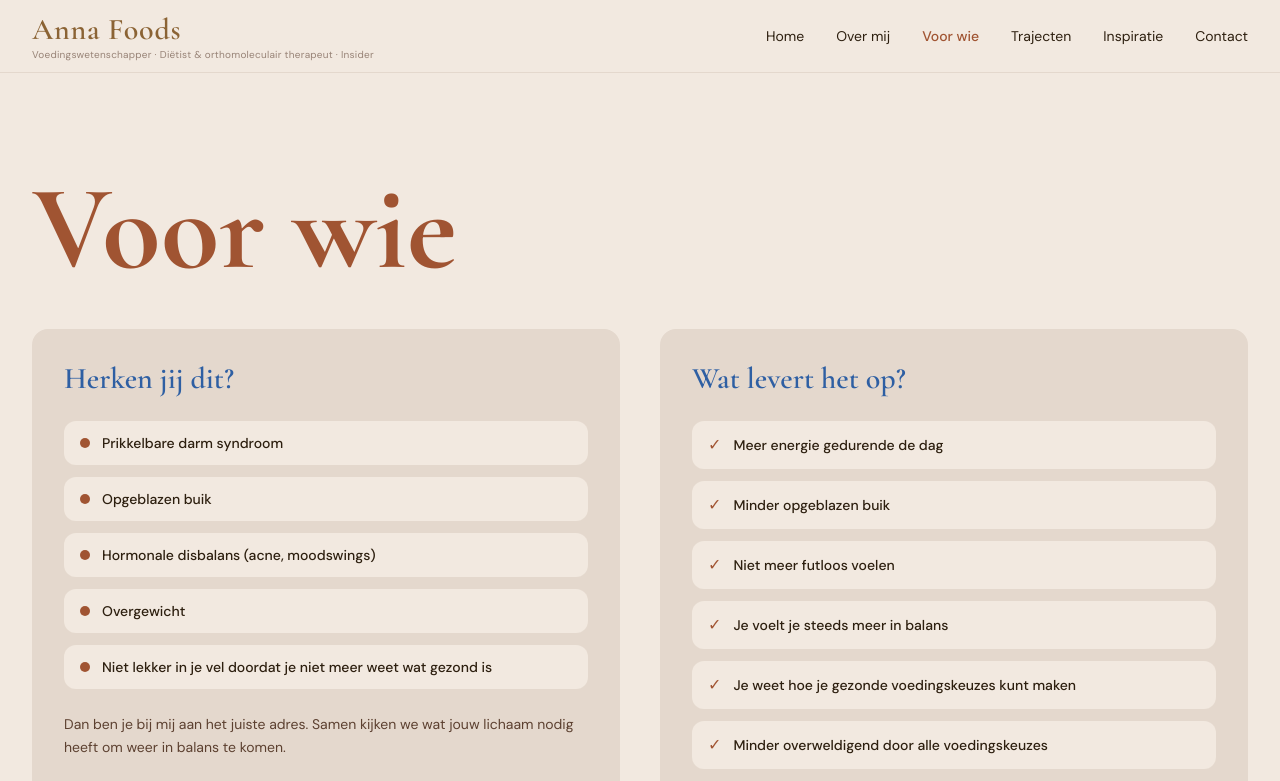
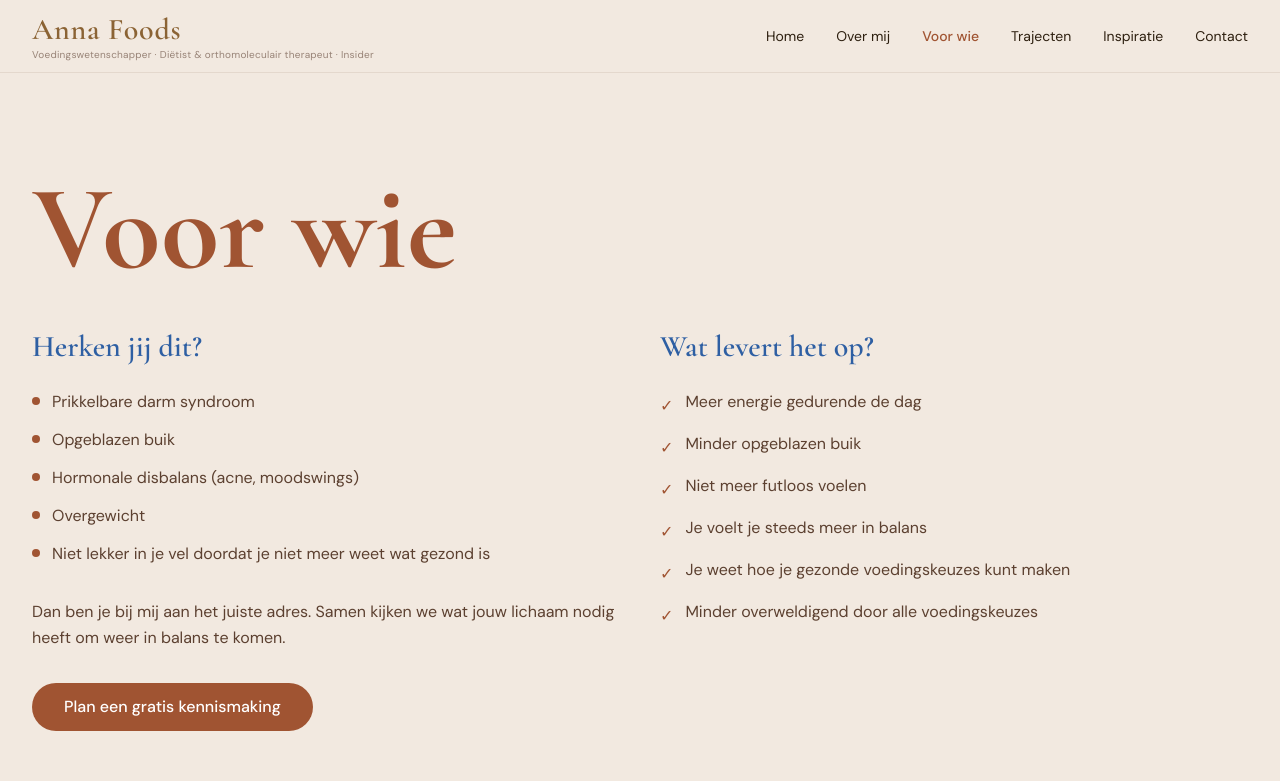
Before and after one commit to annafoods/annafoods, a Next.js app: page /voor-wie in a window 1280 px wide. Shown: the top 781 px of the page. Built offline with nearby package versions, Linux system fonts and the light colour scheme.

Commit message:
Voor wie: klachten en resultaat terug als eenvoudige tekst

```diff
--- a/app/voor-wie/page.tsx
+++ b/app/voor-wie/page.tsx
@@ -36,41 +36,41 @@ export default function VoorWiePage() {
           </h1>
 
           <div className="grid grid-cols-1 lg:grid-cols-2 gap-10">
-            {/* Klachten — uitgelicht */}
-            <div className="bg-beige-dark rounded-2xl p-8">
+            {/* Klachten */}
+            <div>
               <h2 className="font-heading text-3xl text-blue-accent font-semibold mb-6">
                 Herken jij dit?
               </h2>
-              <div className="space-y-3">
+              <ul className="space-y-3 mb-8">
                 {klachten.map((k) => (
-                  <div key={k} className="flex items-center gap-3 bg-beige rounded-xl px-4 py-3">
-                    <span className="w-2.5 h-2.5 rounded-full bg-terracotta shrink-0" />
-                    <span className="font-body text-text-dark font-medium text-sm">{k}</span>
-                  </div>
+                  <li key={k} className="flex items-start gap-3 font-body text-text-medium text-base leading-relaxed">
+                    <span className="w-2 h-2 rounded-full bg-terracotta mt-2 shrink-0" />
+                    {k}
+                  </li>
                 ))}
-              </div>
-              <p className="font-body text-text-medium text-sm mt-6 leading-relaxed">
+              </ul>
+              <p className="font-body text-text-medium leading-relaxed mb-8">
                 Dan ben je bij mij aan het juiste adres. Samen kijken we wat jouw lichaam
                 nodig heeft om weer in balans te komen.
               </p>
-              <Link href="/contact" className="btn-terracotta mt-6 inline-block">
+              <Link href="/contact" className="btn-terracotta">
                 Plan een gratis kennismaking
               </Link>
             </div>
 
             {/* Resultaat */}
-            <div className="bg-beige-dark rounded-2xl p-8">
+            <div>
               <h2 className="font-heading text-3xl text-blue-accent font-semibold mb-6">
                 Wat levert het op?
               </h2>
-              <div className="space-y-3">
+              <ul className="space-y-3">
                 {resultaten.map((r) => (
-                  <div key={r} className="flex items-center gap-3 bg-beige rounded-xl px-4 py-3">
-                    <span className="text-terracotta shrink-0">✓</span>
-                    <span className="font-body text-text-dark font-medium text-sm">{r}</span>
-                  </div>
+                  <li key={r} className="flex items-start gap-3 font-body text-text-medium text-base leading-relaxed">
+                    <span className="text-terracotta mt-1 shrink-0">✓</span>
+                    {r}
+                  </li>
                 ))}
-              </div>
+              </ul>
             </div>
           </div>
         </div>
```
